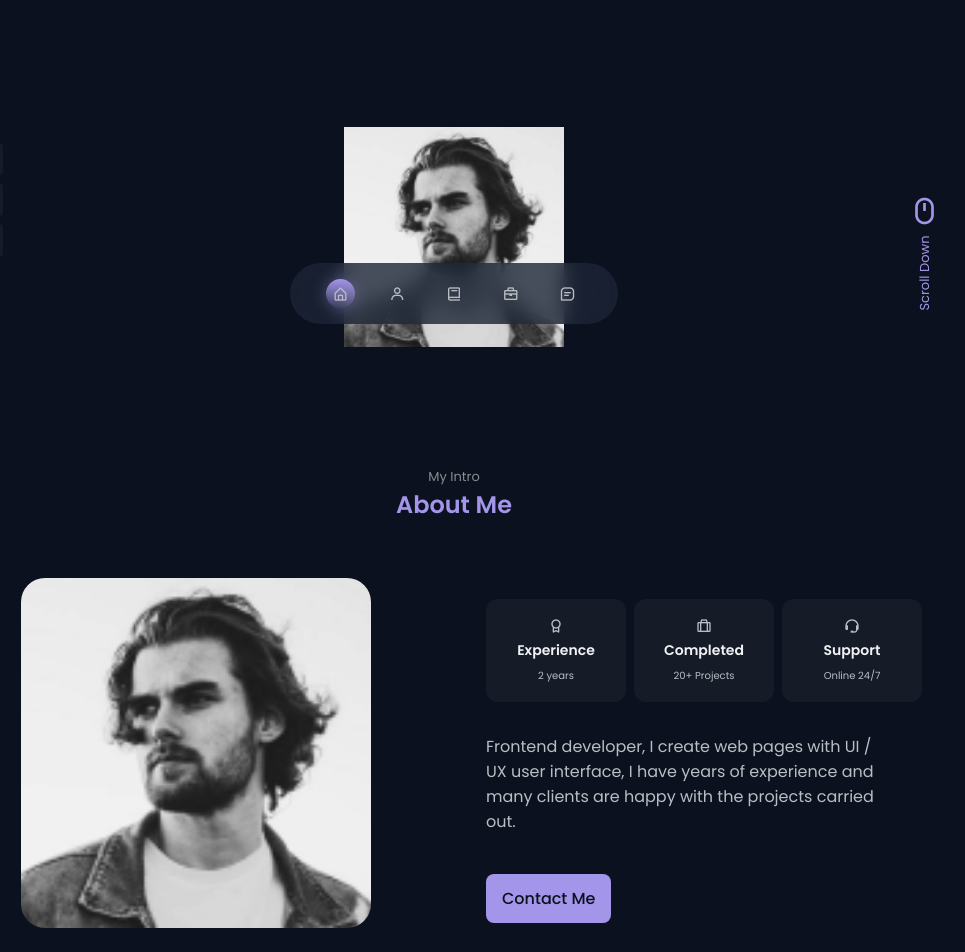
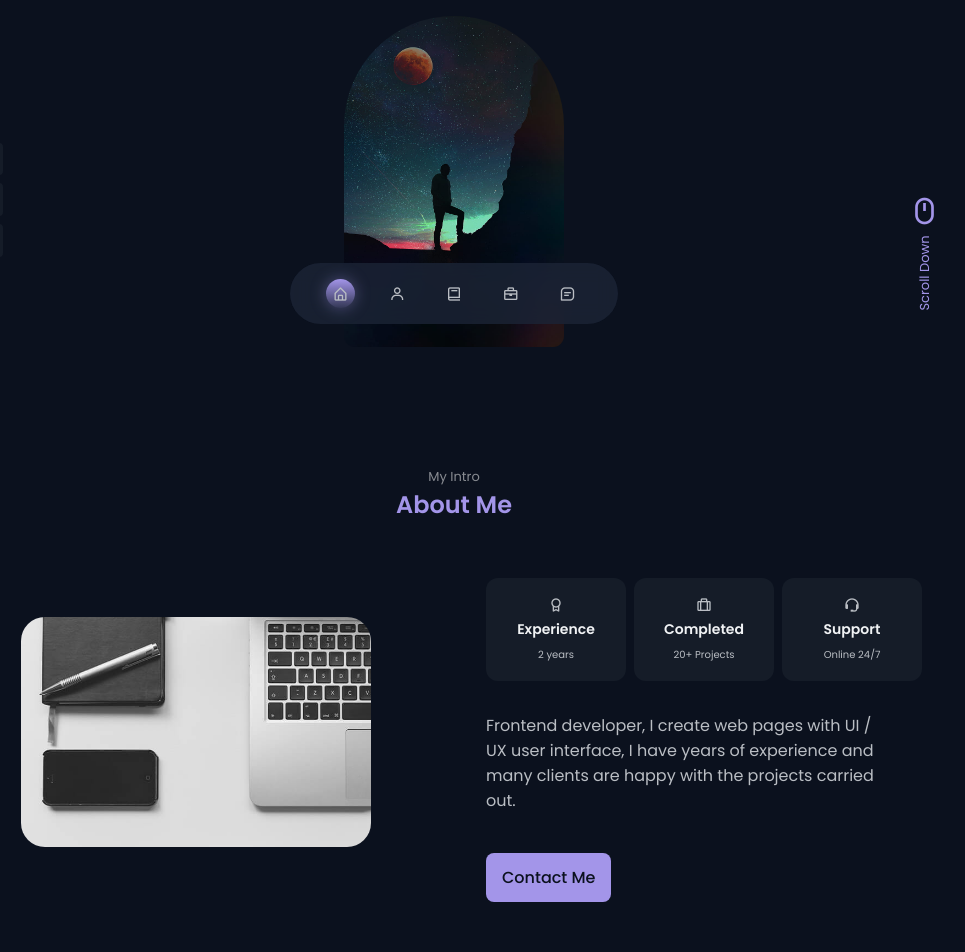
Before and after one commit to muhammadtalhanizam/Talha-Porfolio, a plain HTML site: page index.html in a window 1280 px wide. Shown: the part 460-1412 px from the top of the page, 186-1151 px from the left. Drawn offline with nearby package versions, Linux system fonts and the light colour scheme.

Commit message:
home image update

```diff
--- a/assets/css/styles.css
+++ b/assets/css/styles.css
@@ -328,6 +328,7 @@ body.light-theme{
 
 .home_img{
   width: 160px;
+  border-radius: 10rem 10rem 1rem 1rem;
 }
 
 .home_handle{
@@ -338,7 +339,7 @@ body.light-theme{
               hsla(var(--first-hue), var(--sat), var(--lig), 1),
               hsla(var(--first-hue), var(--sat), var(--lig), .2),
               );
-  border-radius: 10rem 10rem 1rem 1rem;
+  /* border-radius: 10rem 10rem 1rem 1rem; */
   display: flex;
   align-items: flex-end;
   justify-content: center;
--- a/index.html
+++ b/index.html
@@ -87,7 +87,7 @@
                 </div>
 
                 <div class="home_handle">
-                    <img src="./assets/img/testimonial1.png" alt="" class="home_img">
+                    <img src="./assets/img/home(2).jpeg" alt="" class="home_img">
                 </div>
 
                 <div class="home_social">
@@ -119,7 +119,7 @@
             <h2 class="section_title">About Me</h2>
 
             <div class="about_container container grid">
-                <img src="./assets/img/testimonial1.png" class="about_img" alt="">
+                <img src="./assets/img/work3.jpg" class="about_img" alt="">
 
 
             <div class="about_data">
```
Also changed, not shown: assets/img/home(1).jpeg (added), assets/img/home(2).jpeg (added), assets/img/testimonial1.png (deleted).
